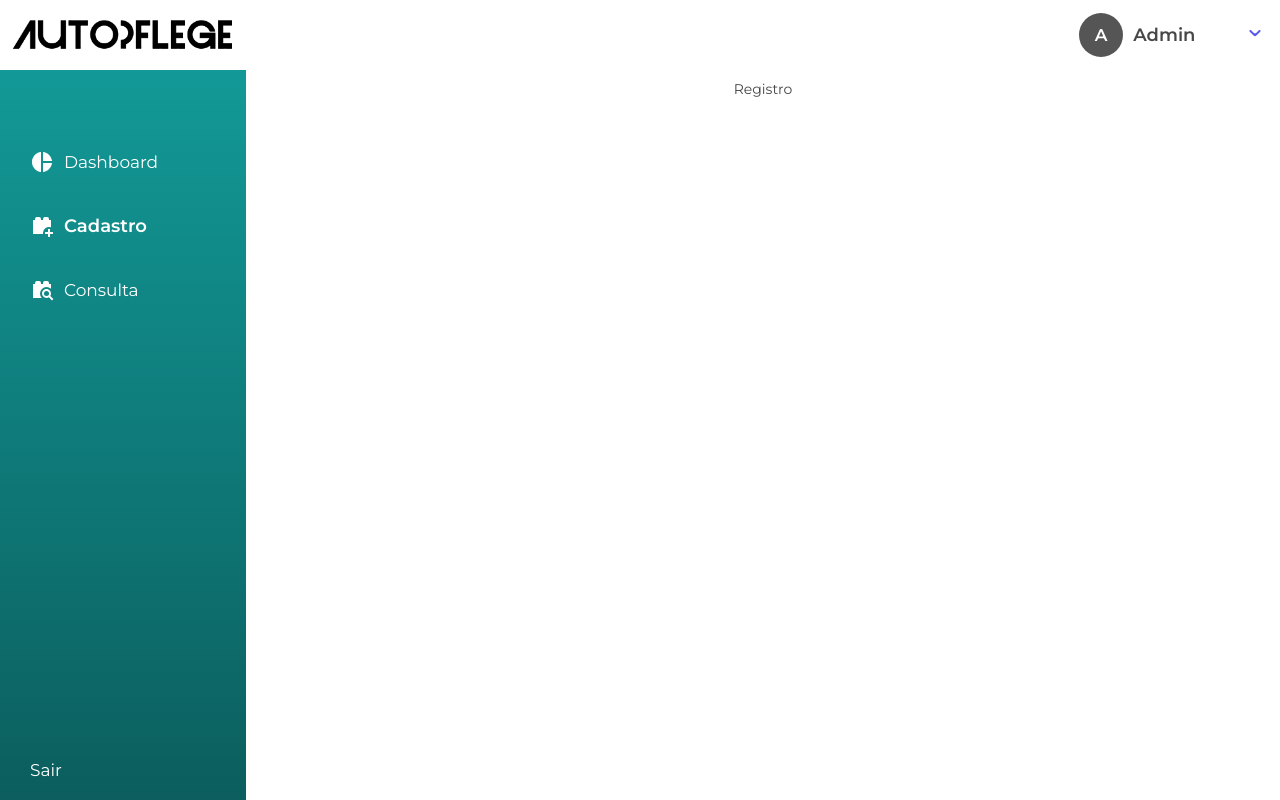
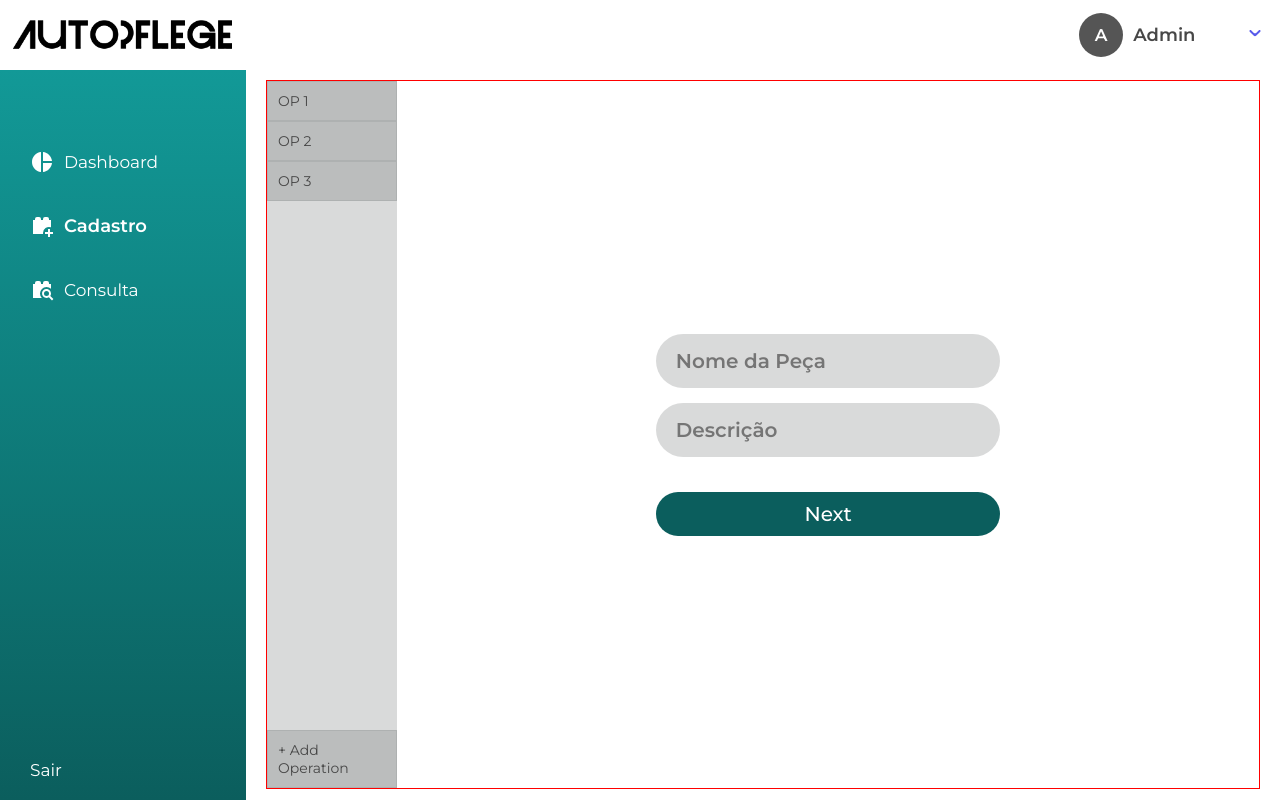
Before and after one commit to PedroRoweder/victum-front, a React (Create React App) app: page /cadastro in a window 1280 px wide. Built offline with nearby package versions, Linux system fonts and the light colour scheme.

Commit message:
[ADD] Adds a sidebar on register new part window that lists all operations.

```diff
--- /dev/null
+++ b/src/components/stepper.js
@@ -0,0 +1,5 @@
+import React from "react";
+
+const Stepper = () => <div>stepper</div>;
+
+export default Stepper;
--- /dev/null
+++ b/src/pages/Register/components/OperationList.js
@@ -0,0 +1,64 @@
+import React, { useState, useEffect } from "react";
+
+const OperationList = () => {
+  const [operations, setOperations] = useState([]);
+
+  useEffect(() => {
+    setOperations(["OP 1", "OP 2", "OP 3"]);
+  }, []);
+
+  const fillOperations = () => {
+    const operationSequence = operations.map((content) => (
+      <li
+        className="eachOperation"
+        style={{
+          padding: "10px",
+          backgroundColor: "rgba(65, 70, 70,0.2)",
+          border: "1px solid rgba(65, 70, 70,0.1)",
+          color: "--gray",
+        }}
+      >
+        {content}
+      </li>
+    ));
+
+    return (
+      <>
+        {operationSequence}{" "}
+        <li
+          className="addNewOperation"
+          style={{
+            position: "absolute",
+            bottom: "0",
+            left: "0",
+            padding: "10px",
+            backgroundColor: "rgba(65, 70, 70,0.2)",
+            border: "1px solid rgba(65, 70, 70,0.1)",
+            color: "--gray",
+          }}
+        >
+          + Add Operation
+        </li>
+      </>
+    );
+  };
+
+  return (
+    <div
+      className="operationList"
+      style={{
+        position: "relative",
+        display: "flex",
+        alignSelf: "flex-start",
+        flexDirection: "column",
+        width: "150px",
+        height: "100%",
+        backgroundColor: "rgba(65, 70, 70,0.2)",
+      }}
+    >
+      <ul>{fillOperations()}</ul>
+    </div>
+  );
+};
+
+export default OperationList;
--- /dev/null
+++ b/src/pages/Register/components/partName.js
@@ -0,0 +1,35 @@
+import React, { useState } from "react";
+
+// Styling
+import getStyles from "../styles";
+
+const PartName = () => {
+  const styles = getStyles();
+
+  const [form, setForm] = useState({});
+
+  const handleChange = (e) =>
+    setForm({ ...form, [e.target.name]: e.target.value });
+  return (
+    <>
+      <input
+        type="text"
+        name="partName"
+        placeholder="Nome da Peça"
+        style={styles.input}
+        value={form.partName}
+        onChange={handleChange}
+      />
+      <input
+        type="text"
+        name="partDescription"
+        placeholder="Descrição"
+        style={styles.input}
+        value={form.partDescription}
+        onChange={handleChange}
+      />
+    </>
+  );
+};
+
+export default PartName;
--- a/src/pages/Register/index.js
+++ b/src/pages/Register/index.js
@@ -1,5 +1,35 @@
-import React from "react";
+import React, { useState, useEffect } from "react";
 
-const Register = () => <div>Registro</div>;
+// Modules
+import Stepper from "~/components/stepper";
+import PartName from "./components/partName";
+import OperationList from "./components/OperationList";
+
+// Styling
+import getStyles from "./styles";
+
+const Register = () => {
+  const styles = getStyles();
+  const [named, setNamed] = useState();
+
+  useEffect(() => {
+    setNamed(false);
+  }, []);
+
+  return (
+    <div style={styles.root}>
+      <OperationList />
+      <div className="formContainer" style={styles.formContainer}>
+        <form onChange={(e) => e.preventDefault()} style={styles.form}>
+          <PartName />
+          <button type="submit" style={styles.button}>
+            Next
+          </button>
+        </form>
+      </div>
+      {named ? <Stepper /> : <></>}
+    </div>
+  );
+};
 
 export default Register;
--- /dev/null
+++ b/src/pages/Register/styles.js
@@ -0,0 +1,53 @@
+const getStyles = () => {
+  const styles = {
+    root: {
+      display: "flex",
+      justifyContent: "flex-start",
+      alignItems: "center",
+      flexDirection: "row",
+      width: "100%",
+      height: "100%",
+      border: "1px solid red",
+    },
+    formContainer: {
+      display: "flex",
+      flexDirection: "column",
+      alignItems: "center",
+      width: "100%",
+      justifyContent: "center",
+    },
+    companyLogo: {
+      width: 250,
+      marginBottom: 75,
+    },
+    form: {
+      display: "flex",
+      flexDirection: "column",
+      width: "40%",
+    },
+    input: {
+      border: "none",
+      backgroundColor: "rgba(65, 70, 70,0.2)",
+      color: "var(--gray)",
+      fontWeight: 600,
+      fontSize: 20,
+      borderRadius: 50,
+      padding: "15px 20px",
+      marginBottom: 15,
+    },
+    button: {
+      border: "none",
+      backgroundColor: "var(--primary)",
+      color: "var(--white)",
+      fontWeight: 500,
+      padding: 10,
+      fontSize: 20,
+      borderRadius: 50,
+      marginTop: 20,
+    },
+  };
+
+  return styles;
+};
+
+export default getStyles;
--- a/src/pages/_layouts/default/styles.js
+++ b/src/pages/_layouts/default/styles.js
@@ -16,4 +16,5 @@ export const Content = styled.div`
   display: flex;
   justify-content: center;
   overflow: auto;
+  flex-direction: column;
 `;
--- a/src/styles/global.js
+++ b/src/styles/global.js
@@ -7,6 +7,7 @@ export default createGlobalStyle`
         --lightGray: #5c6363;
 
         --primaryGradient: #129997, #0b5e5d;
+
 
         --white: #FFFFFF;
         --black: #000000;
```
